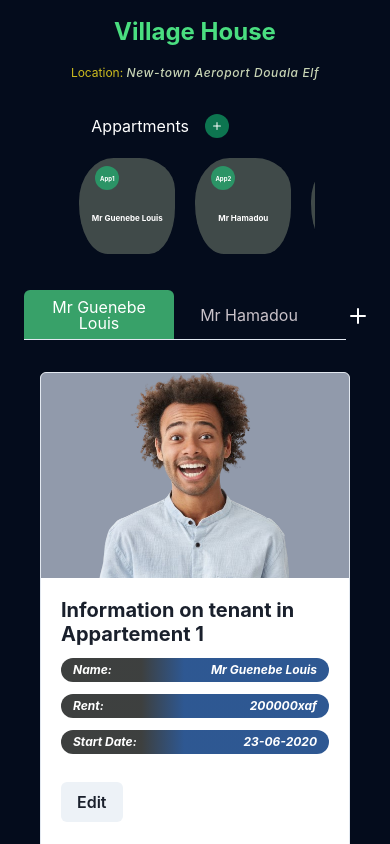
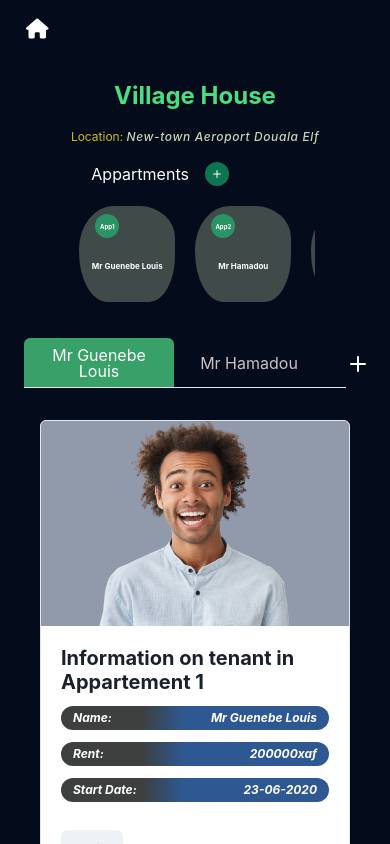
Before and after one commit to axce-j/tenantApp, a React (Vite) app: page /#/village in a window 390 px wide. Shown: the top 844 px of the page. Built offline with nearby package versions, Linux system fonts and the light colour scheme.

Commit message:
done setting routes to all houses fixed responsiveness added modal

```diff
--- a/package.json
+++ b/package.json
@@ -17,6 +17,7 @@
     "@chakra-ui/react": "^2.8.2",
     "@emotion/react": "^11.11.4",
     "@emotion/styled": "^11.11.5",
+    "@fortawesome/fontawesome-free": "^6.5.2",
     "@tanstack/react-query": "^5.39.0",
     "framer-motion": "^11.2.6",
     "prop-types": "^15.8.1",
--- a/src/App.jsx
+++ b/src/App.jsx
@@ -5,6 +5,8 @@ import CampYabbHouse from "./Pages/campYabbHouse.jsx"
 import ChantierHouse from "./Pages/chantierHouse.jsx"
 import GarRouteHouse from "./Pages/garRouteHouse.jsx"
 import VillageHouse from "./Pages/villageHouse.jsx"
+import '@fortawesome/fontawesome-free/css/all.min.css';
+
 function App() {
   return (
     // <div className=" bg-[rgba(4,12,28,1)] border-transparent
--- a/src/Pages/campYabbHouse.jsx
+++ b/src/Pages/campYabbHouse.jsx
@@ -1,15 +1,17 @@
 
-import { tenantDetailsCampYabb,  tenantsNamesCampYabb } from "../components/functions";
 
+import AllFunctions from "../components/functions";
 import HouseTemplate from "../components/houseTemplate";
 
 const CampYabbHouse = () => {
-  const tenantsNames=tenantsNamesCampYabb
-  const tenantDetails=tenantDetailsCampYabb
+  // const tenantsNames=tenantsNamesCampYabb
+  // const tenantDetails=tenantDetailsCampYabb
+  const {tenantsNamesCampYabb,tenantDetailsCampYabb} = AllFunctions();
+
 
   return(
 
-    <HouseTemplate tenantDetails={tenantDetails} tenantsNames={tenantsNames}/>
+    <HouseTemplate tenantDetails={tenantDetailsCampYabb} tenantsNames={tenantsNamesCampYabb}/>
       )
 
 };
--- a/src/Pages/chantierHouse.jsx
+++ b/src/Pages/chantierHouse.jsx
@@ -1,15 +1,16 @@
 
-import { tenantDetailsChantier,  tenantsNamesChantier } from "../components/functions";
 
+import AllFunctions from "../components/functions";
 import HouseTemplate from "../components/houseTemplate";
 
 const ChantierHouse = () => {
-  const tenantsNames=tenantsNamesChantier
-  const tenantDetails=tenantDetailsChantier
+  const {tenantDetailsChantier,tenantsNamesChantier} = AllFunctions();
+  // const tenantsNames=tenantsNamesChantier
+  // const tenantDetails=tenantDetailsChantier
 
   return(
 
-    <HouseTemplate tenantDetails={tenantDetails} tenantsNames={tenantsNames}/>
+    <HouseTemplate tenantDetails={tenantDetailsChantier} tenantsNames={tenantsNamesChantier}/>
       )
 
 
--- a/src/Pages/garRouteHouse.jsx
+++ b/src/Pages/garRouteHouse.jsx
@@ -1,13 +1,12 @@
-import { tenantDetailsGareRoute,  tenantsNamesGareRoute } from "../components/functions";
+import AllFunctions from "../components/functions";
 import HouseTemplate from "../components/houseTemplate";
 
 const GarRouteHouse = () => {
-  const tenantsNames = tenantsNamesGareRoute;
-  const tenantDetails = tenantDetailsGareRoute;
+  const {tenantDetailsGareRoute,tenantsNamesGareRoute} = AllFunctions();
 
   return(
 
-    <HouseTemplate tenantDetails={tenantDetails} tenantsNames={tenantsNames}/>
+    <HouseTemplate tenantDetails={tenantDetailsGareRoute} tenantsNames={tenantsNamesGareRoute}/>
       )
 
 
--- a/src/Pages/villageHouse.jsx
+++ b/src/Pages/villageHouse.jsx
@@ -1,14 +1,16 @@
 
-import { tenantDetailsVillage, tenantsNamesVillage } from "../components/functions";
+import AllFunctions from "../components/functions";
 import HouseTemplate from "../components/houseTemplate";
 
 const VillageHouse = () => {
 
-const tenantsNames=tenantsNamesVillage
-  const tenantDetails=tenantDetailsVillage
+// const tenantsNames=tenantsNamesVillage
+//   const tenantDetails=tenantDetailsVillage
+
+const {tenantDetailsVillage,tenantsNamesVillage} = AllFunctions();
   return(
 
-<HouseTemplate tenantDetails={tenantDetails} tenantsNames={tenantsNames}/>
+<HouseTemplate tenantDetails={tenantDetailsVillage} tenantsNames={tenantsNamesVillage}/>
   )
 
 
--- a/src/components/functions.jsx
+++ b/src/components/functions.jsx
@@ -4,10 +4,123 @@ import tenantImage2 from "../assets/tenantImage2.png";
 import tenantImage3 from "../assets/tenantImage3.png";
 import tenantImage4 from "../assets/tenantImage4.png";
 
+
+
+
+
+
+
+
+const AllFunctions = () => {
+
+  const tenantsNamesChantier = [
+   [ ["App1", "Mr Guenebe Louis"],
+    ["App2", "Mr Hamadou"],
+    ["App3", "Mr aksodh"],
+    ["App4", "MrXYZAS"],
+    ["App5", "Ms Jane Doe"],
+  ["App6", "Mr John Smith"],
+  ["App7", "Ms Alice Johnson"],
+  ["App8", "Mr Robert Brown"],
+  ["App9", "Ms Emily Davis"],
+  ["App10", "Mr Michael Wilson"],
+  ["App11", "Ms Sarah Martinez"],
+  ["App12", "Mr James Garcia"]],["4"]
+  ];
+
+  const tenantDetailsChantier = [
+    [
+      [tenantImage],
+      [
+        ["1", "Mr Guenebe Louis", "200000xaf", "23-06-2020"],
+        ["1", "200,000XAF", "1Y  5M  16D", "600,000XAF", "3 months unpaid"],
+      ],
+    ],
+    [
+      [tenantImage2],
+      [
+        ["2", "Mr Hamadou", "200000xaf", "23-06-2022"],
+        ["2", "200,000XAF", "1Y  2M  19D", "200,000XAF", "1 month unpaid"],
+      ],
+    ],
+    [
+      [tenantImage3],
+      [
+        ["3", "Mr aksodh", "200000xaf", "13-12-2018"],
+        ["3", "180,000XAF", "3Y  2M  29D", "2,160,000XAF", "12 months unpaid"],
+      ],
+    ],
+    [
+      [tenantImage4],
+      [
+        ["4", "Mr Xyzas", "200000xaf", "20-08-2022"],
+        ["4", "200,000XAF", "2Y  1M  16D", "0XAF", "0 months unpaid"],
+      ],
+    ],
+    [
+      [tenantImage],
+      [
+        ["5", "Ms Jane Doe", "250000xaf", "15-07-2021"],
+        ["5", "250,000XAF", "2Y  4M  20D", "750,000XAF", "3 months unpaid"],
+      ],
+    ],
+    [
+      [tenantImage2],
+      [
+        ["6", "Mr John Smith", "180000xaf", "09-03-2020"],
+        ["6", "180,000XAF", "4Y  2M  25D", "360,000XAF", "2 months unpaid"],
+      ],
+    ],
+    [
+      [tenantImage3],
+      [
+        ["7", "Ms Alice Johnson", "220000xaf", "28-11-2019"],
+        ["7", "220,000XAF", "3Y  6M  7D", "440,000XAF", "2 months unpaid"],
+      ],
+    ],
+    [
+      [tenantImage4],
+      [
+        ["8", "Mr Robert Brown", "210000xaf", "11-01-2021"],
+        ["8", "210,000XAF", "2Y  10M  23D", "630,000XAF", "3 months unpaid"],
+      ],
+    ],
+    [
+      [tenantImage],
+      [
+        ["9", "Ms Emily Davis", "190000xaf", "17-05-2022"],
+        ["9", "190,000XAF", "1Y  7M  18D", "380,000XAF", "2 months unpaid"],
+      ],
+    ],
+    [
+      [tenantImage2],
+      [
+        ["10", "Mr Michael Wilson", "230000xaf", "05-09-2020"],
+        ["10", "230,000XAF", "3Y  1M  29D", "460,000XAF", "2 months unpaid"],
+      ],
+    ],
+    [
+      [tenantImage3],
+      [
+        ["11", "Ms Sarah Martinez", "240000xaf", "22-02-2019"],
+        ["11", "240,000XAF", "4Y  3M  13D", "720,000XAF", "3 months unpaid"],
+      ],
+    ],
+    [
+      [tenantImage4],
+      [
+        ["12", "Mr James Garcia", "200000xaf", "10-10-2021"],
+        ["12", "200,000XAF", "2Y  7M  25D", "200,000XAF", "1 month unpaid"],
+      ],
+    ],
+  ];
+
+
+
 const tenantsNamesCampYabb = [
-  ["App1", "Mr Guenebe Louis"],
+ [ ["App1", "Mr Guenebe Louis"],
   ["App2", "Mr Hamadou"],
-  ["App3", "Mr aksodh"],
+  ["App3", "Mr aksodh"]],[1]
 
 ];
 
@@ -39,12 +152,12 @@ const tenantDetailsCampYabb = [
 
 
 const tenantsNamesGareRoute= [
-  ["App1", "Mr Guenebe Louis"],
+ [ ["App1", "Mr Guenebe Louis"],
   ["App2", "Mr Hamadou"],
   ["App3", "Mr aksodh"],
   ["App4", "MrXYZAS"],
   ["App5", "Mr gdye"],
-  ["App6", " Xyzhsdjas"],
+  ["App6", " Xyzhsdjas"]],[2]
 ];
 
 const tenantDetailsGareRoute = [
@@ -96,10 +209,10 @@ const tenantDetailsGareRoute = [
 
 
 const tenantsNamesVillage = [
-  ["App1", "Mr Guenebe Louis"],
+  [["App1", "Mr Guenebe Louis"],
   ["App2", "Mr Hamadou"],
   ["App3", "Mr aksodh"],
-  ["App4", "MrXYZAS"],
+  ["App4", "MrXYZAS"]],[3]
 ];
 
   const tenantDetailsVillage = [
@@ -133,120 +246,6 @@ const tenantsNamesVillage = [
   ],
 ];
 
-
-
-
-const tenantsNamesChantier = [
-  ["App1", "Mr Guenebe Louis"],
-  ["App2", "Mr Hamadou"],
-  ["App3", "Mr aksodh"],
-  ["App4", "MrXYZAS"],
-  ["App5", "Ms Jane Doe"],
-["App6", "Mr John Smith"],
-["App7", "Ms Alice Johnson"],
-["App8", "Mr Robert Brown"],
-["App9", "Ms Emily Davis"],
-["App10", "Mr Michael Wilson"],
-["App11", "Ms Sarah Martinez"],
-["App12", "Mr James Garcia"]
-];
-
-const tenantDetailsChantier = [
-  [
-    [tenantImage],
-    [
-      ["1", "Mr Guenebe Louis", "200000xaf", "23-06-2020"],
-      ["1", "200,000XAF", "1Y  5M  16D", "600,000XAF", "3 months unpaid"],
-    ],
-  ],
-  [
-    [tenantImage2],
-    [
-      ["2", "Mr Hamadou", "200000xaf", "23-06-2022"],
-      ["2", "200,000XAF", "1Y  2M  19D", "200,000XAF", "1 month unpaid"],
-    ],
-  ],
-  [
-    [tenantImage3],
-    [
-      ["3", "Mr aksodh", "200000xaf", "13-12-2018"],
-      ["3", "180,000XAF", "3Y  2M  29D", "2,160,000XAF", "12 months unpaid"],
-    ],
-  ],
-  [
-    [tenantImage4],
-    [
-      ["4", "Mr Xyzas", "200000xaf", "20-08-2022"],
-      ["4", "200,000XAF", "2Y  1M  16D", "0XAF", "0 months unpaid"],
-    ],
-  ],
-  [
-    [tenantImage],
-    [
-      ["5", "Ms Jane Doe", "250000xaf", "15-07-2021"],
-      ["5", "250,000XAF", "2Y  4M  20D", "750,000XAF", "3 months unpaid"],
-    ],
-  ],
-  [
-    [tenantImage2],
-    [
-      ["6", "Mr John Smith", "180000xaf", "09-03-2020"],
-      ["6", "180,000XAF", "4Y  2M  25D", "360,000XAF", "2 months unpaid"],
-    ],
-  ],
-  [
-    [tenantImage3],
-    [
-      ["7", "Ms Alice Johnson", "220000xaf", "28-11-2019"],
-      ["7", "220,000XAF", "3Y  6M  7D", "440,000XAF", "2 months unpaid"],
-    ],
-  ],
-  [
-    [tenantImage4],
-    [
-      ["8", "Mr Robert Brown", "210000xaf", "11-01-2021"],
-      ["8", "210,000XAF", "2Y  10M  23D", "630,000XAF", "3 months unpaid"],
-    ],
-  ],
-  [
-    [tenantImage],
-    [
-      ["9", "Ms Emily Davis", "190000xaf", "17-05-2022"],
-      ["9", "190,000XAF", "1Y  7M  18D", "380,000XAF", "2 months unpaid"],
-    ],
-  ],
-  [
-    [tenantImage2],
-    [
-      ["10", "Mr Michael Wilson", "230000xaf", "05-09-2020"],
-      ["10", "230,000XAF", "3Y  1M  29D", "460,000XAF", "2 months unpaid"],
-    ],
-  ],
-  [
-    [tenantImage3],
-    [
-      ["11", "Ms Sarah Martinez", "240000xaf", "22-02-2019"],
-      ["11", "240,000XAF", "4Y  3M  13D", "720,000XAF", "3 months unpaid"],
-    ],
-  ],
-  [
-    [tenantImage4],
-    [
-      ["12", "Mr James Garcia", "200000xaf", "10-10-2021"],
-      ["12", "200,000XAF", "2Y  7M  25D", "200,000XAF", "1 month unpaid"],
-    ],
-  ],
-];
-
-
-
-
-
-
-export {tenantDetailsCampYabb,tenantsNamesCampYabb,tenantDetailsGareRoute,tenantsNamesGareRoute,tenantDetailsVillage,tenantsNamesVillage,tenantDetailsChantier,tenantsNamesChantier}
-
-const AllFunctions = () => {
-
   const navigate = useNavigate();
 
   const handleNaviagtiontoHomePage = () => {
@@ -254,9 +253,17 @@ const AllFunctions = () => {
     const handleNaviagtiontoHouse = (name) => {
       const houseName= `/${name}`
       navigate(houseName) }
+      const houseNames=[
+      [[0],["CampYabb House","CampYabassi ancient Depot de planche","campYabbassi"]],
+       [[1],[ "GareRoute House","CampYabassi ancient depot de planche","gareRoutier"]],
+        [[2],["Village House","New-town Aeroport Douala Elf","village"]],
+        [[3],["Chantier House","New-town Aeroport Douala Elf","chantier"]]
+      ]
     return{
         handleNaviagtiontoHomePage,
-        handleNaviagtiontoHouse
+        handleNaviagtiontoHouse,
+        houseNames,
+        tenantDetailsCampYabb,tenantsNamesCampYabb,tenantDetailsGareRoute,tenantsNamesGareRoute,tenantDetailsVillage,tenantsNamesVillage,tenantDetailsChantier,tenantsNamesChantier
     }
 
 
--- a/src/components/houseTemplate.jsx
+++ b/src/components/houseTemplate.jsx
@@ -1,5 +1,7 @@
-import { AddIcon, SmallAddIcon } from "@chakra-ui/icons";
+import { AddIcon } from "@chakra-ui/icons";
 import PropTypes from "prop-types";
+import AllFunctions from "./functions";
+
 
 // import AllFunctions from "../components/functions";
 import {
@@ -17,32 +19,48 @@ import {
   TabPanels,
   Tabs,
 } from "@chakra-ui/react";
+import BasicUsage from "./modal";
 
 const HouseTemplate = (props) => {
   const tenantsNames = props.tenantsNames;
   const tenantDetails = props.tenantDetails;
+  // badd way to implement house names will change later
+  const { houseNames } = AllFunctions();
+  const houseId = tenantsNames[1][0] -1;
+  // console.log(houseId);
+  // console.log(houseNames[houseId]);
 
   return (
-
-     <Box className="flex flex-col gap-8 justify-center px-6  sm:pb-32">
+    <Box className="flex flex-col gap-4 justify-center px-6  sm:pb-32  ">
+       <Box className="ml-[-14px] pt-2"> <BasicUsage/> </Box>
 
 
-      <Box className=" pt-4 flex flex-col gap-4 justify-center items-center w-full">
+
+              <Box
+
+                className=" pt-4 flex flex-col gap-4 justify-center items-center w-full"
+              >
                 <Box className="mobile:text-2xl bread-words sm:text-5xl text-green-400 font-bold">
-           Village House
+                   {houseNames[houseId][1][0]}
                 </Box>
                 <Box className="sm:text-xs mobile:text-[12px]">
-           <span className=" text-[rgba(288,232,32,0.8)]">Location: </span>
+                  <span className=" text-[rgba(288,232,32,0.8)]">
+                    Location:{" "}
+                  </span>
                   <span className="italic font-medium tracking-wider text-[rgba(222,235,199,.9)]">
-             {" "}
-             New-town Aeroport Douala Elf
+                    {houseNames[houseId][1][1]}
                   </span>
                 </Box>
               </Box>
 
 
+
+
+
+
+
+
       <Box className="flex mobile:flex-col sm:flex-col-reverse gap-8">
-
         <Box className=" flex justify-center">
           <Box className="text-white flex flex-col gap-4 w-[70%]">
             <Box className="flex gap-4 mobile:pl-4  items-center  ">
@@ -70,10 +88,9 @@ const HouseTemplate = (props) => {
                 },
               }}
             >
-
               <Box className=" flex mobile:gap-5   sm:gap-4     ">
-            {tenantsNames &&
-              tenantsNames?.map((items, index) => {
+                {tenantsNames[0] &&
+                  tenantsNames[0]?.map((items, index) => {
                     return (
                       <div
                         key={index}
@@ -97,20 +114,17 @@ const HouseTemplate = (props) => {
                   })}
               </Box>
             </Box>
-
+          </Box>
         </Box>
 
-
-</Box>
-
-
-
-
-      <Tabs isFitted variant='enclosed' >
-
-        <Box display="flex" alignItems="center" >
-
-  <TabList mb='1em' overflowX="scroll" width="full" overflowY="hidden" sx={{
+        <Tabs isFitted variant="enclosed">
+          <Box display="flex" alignItems="center">
+            <TabList
+              mb="1em"
+              overflowX="scroll"
+              width="full"
+              overflowY="hidden"
+              sx={{
                 "&::-webkit-scrollbar": {
                   height: "6px", // Change the height of the scrollbar
                 },
@@ -121,40 +135,61 @@ const HouseTemplate = (props) => {
                 "&::-webkit-scrollbar-track": {
                   backgroundColor: "transparent", // Change the color of the scrollbar track
                 },
-                }}>
-    { tenantsNames&&tenantsNames?.map((items,index)=>{
-      return(
-        <Tab key={index} width="100%" color="rgba(250,239,244,.8)" className=" text-white mobile:min-w-[150px] mobile:text-xs sm:text-base  sm:min-w-[200px]"   _selected={{ color: "white", bg: "green.500" }}>{items[1]}</Tab>
-      )
-    })  }
+              }}
+            >
+              {tenantsNames[0] &&
+                tenantsNames[0]?.map((items, index) => {
+                  return (
+                    <Tab
+                      key={index}
+                      width="100%"
+                      color="rgba(250,239,244,.8)"
+                      className=" text-white mobile:min-w-[150px] mobile:text-xs sm:text-base  sm:min-w-[200px]"
+                      _selected={{ color: "white", bg: "green.500" }}
+                    >
+                      {items[1]}
+                    </Tab>
+                  );
+                })}
             </TabList>
-   <AddIcon marginBottom="14px" marginLeft="4px" color="white"/>
+            <AddIcon marginBottom="14px" marginLeft="4px" color="white" />
           </Box>
           <TabPanels>
-    {tenantDetails&&tenantDetails?.map((items,index)=>{
-      return(
+            {tenantDetails &&
+              tenantDetails?.map((items, index) => {
+                return (
                   <TabPanel key={index}>
                     <Card
-  direction={{ base: 'column', sm: 'row' }}
-  overflow='hidden'
-  variant='outline'
+                      direction={{ base: "column", sm: "row" }}
+                      overflow="hidden"
+                      variant="outline"
                     >
                       <Image
                         bgColor="rgba(36,54,88,.5)"
-    objectFit='cover'
-    maxW={{ base: '100%', sm: '30%' }}
-    src= {items[0]}
-    alt='Caffe Latte'
+                        objectFit="cover"
+                        maxW={{ base: "100%", sm: "30%" }}
+                        src={items[0]}
+                        alt="Caffe Latte"
                       />
-<Box display="flex" className="w-full mobile:flex-col mobile:text-xs md:text-xs lg:text-base sm:flex-row justify-between">
+                      <Box
+                        display="flex"
+                        className="w-full mobile:flex-col mobile:text-xs md:text-xs lg:text-base sm:flex-row justify-between"
+                      >
                         <Stack width="100%">
-    <CardBody display="flex" flexDirection="column" gap="12px">
-    <Heading size="md"  >
+                          <CardBody
+                            display="flex"
+                            flexDirection="column"
+                            gap="12px"
+                          >
+                            <Heading size="md">
                               Information on tenant in{" "}
                               {`Appartement ${items[1][0][0]}`}
                             </Heading>
-<Box  display="flex" flexDirection="column" gap="12px">
-
+                            <Box
+                              display="flex"
+                              flexDirection="column"
+                              gap="12px"
+                            >
                               <Box
                                 style={{
                                   backgroundColor: "rgb(15,163,130)",
@@ -189,12 +224,10 @@ const HouseTemplate = (props) => {
                                 <span>Start Date:</span>
                                 <span>{items[1][0][3]}</span>
                               </Box>
-
-
                             </Box>
                           </CardBody>
 
-    <CardFooter  paddingTop="0">
+                          <CardFooter paddingTop="0">
                             <Button
                               variant="solid"
                               padding={4}
@@ -205,10 +238,12 @@ const HouseTemplate = (props) => {
                           </CardFooter>
                         </Stack>
 
-
                         <Stack width="100%">
-    <CardBody display="flex" flexDirection="column" gap="12px" >
-
+                          <CardBody
+                            display="flex"
+                            flexDirection="column"
+                            gap="12px"
+                          >
                             <Heading size="md">
                               Information on Rent in{" "}
                               {`Appartment  ${items[1][1][0]}`}
@@ -272,24 +307,14 @@ const HouseTemplate = (props) => {
                           </CardFooter>
                         </Stack>
                       </Box>
-
                     </Card>
                   </TabPanel>
-
-      )
+                );
               })}
           </TabPanels>
         </Tabs>
-
       </Box>
-
-
-
-
-
     </Box>
-
-
 
     //     <div className="text-white w-full flex flex-col gap-8 w-screen ">
     //       <div className=" pt-4 flex flex-col gap-4 justify-center items-center w-full">
--- /dev/null
+++ b/src/components/modal.jsx
@@ -0,0 +1,54 @@
+import {
+  Box,
+  Button,
+  Modal,
+  ModalBody,
+  ModalCloseButton,
+  ModalContent,
+  ModalHeader,
+  ModalOverlay,
+  useDisclosure,
+} from "@chakra-ui/react";
+import AllFunctions from "./functions";
+function BasicUsage() {
+  const { isOpen, onOpen, onClose } = useDisclosure();
+  const { houseNames, handleNaviagtiontoHouse } = AllFunctions();
+  return (
+    <>
+      <Button
+        bgColor="transparent"
+        onClick={onOpen}
+        className="w-fit bg-rgba(33,113,3)"
+      >
+        <i className="fa fa-home fa-lg text-white " aria-hidden="true"></i>
+      </Button>
+
+      <Modal isOpen={isOpen} onClose={onClose}>
+        <ModalOverlay />
+        <ModalContent>
+          <ModalHeader>Houses</ModalHeader>
+          <ModalCloseButton />
+          <ModalBody>
+            <Box className="flex flex-col gap-3">
+              {houseNames &&
+                houseNames?.map((items, index) => {
+                  return (
+                    <Button
+                      key={index}
+                      colorScheme="green"
+                      mr={3}
+                      onClick={(onClose, () => handleNaviagtiontoHouse(`${items[1][2]}`))}
+                    >
+                      {items[1][0]
+                      }
+                    </Button>
+                  );
+                })}
+            </Box>
+          </ModalBody>
+        </ModalContent>
+      </Modal>
+    </>
+  );
+}
+export default BasicUsage;
```
Also changed, not shown: 1 other file (tests, documents, lock files or other folders). Lines whose indentation alone changed are shown as unchanged.
